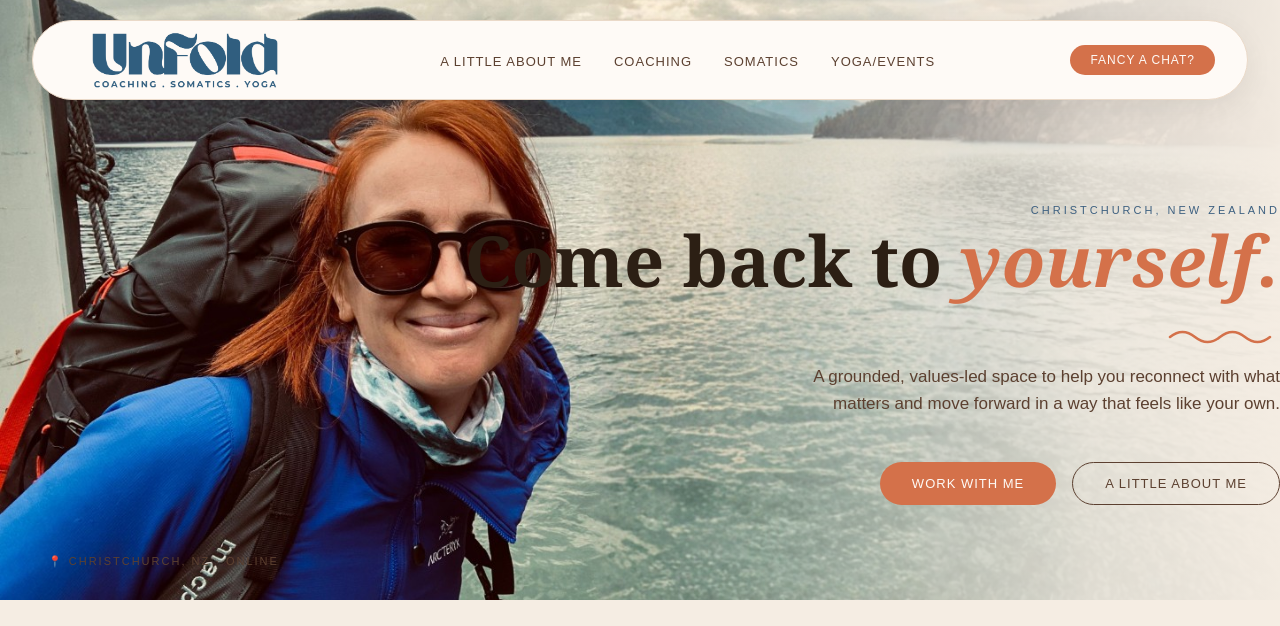
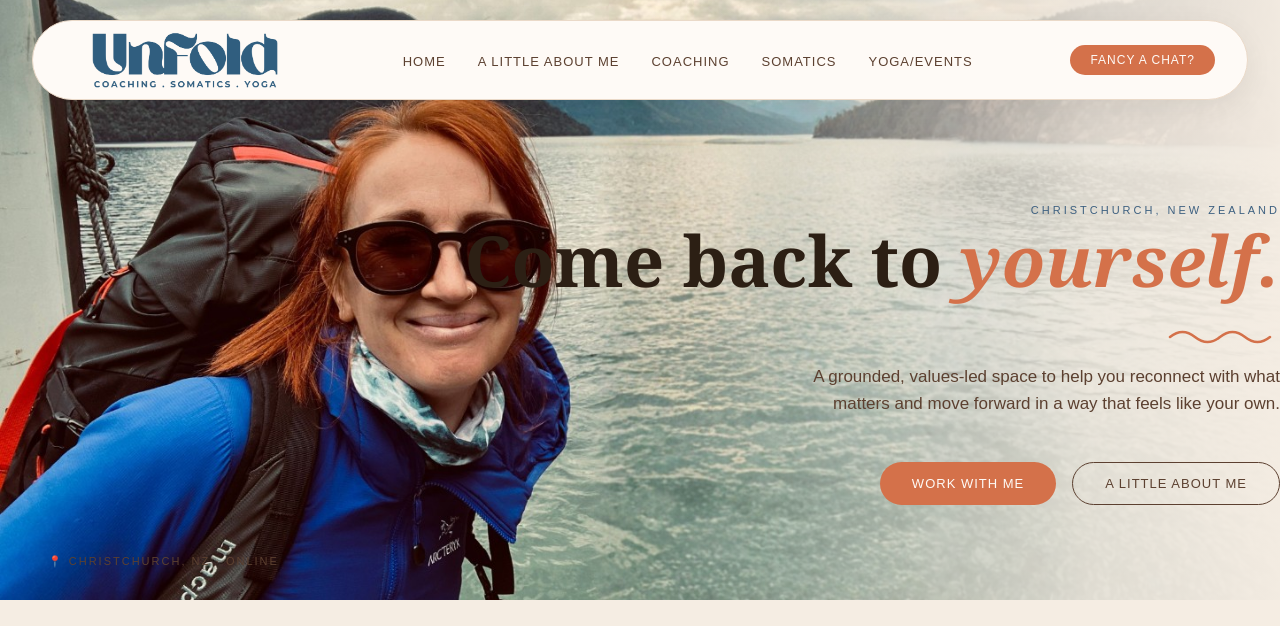
Before and after one commit to kelly541/unfoldcoachingwebsiterepo, a website: page home.html in a window 1280 px wide. Shown: the top 626 px of the page. Drawn offline with Linux system fonts and the light colour scheme.

Commit message:
feat: add Home link to navigation and footer menus across all pages

```diff
--- a/home.html
+++ b/home.html
@@ -1201,6 +1201,7 @@
     </button>
     <ul class="nav-links">
 
+      <li><a href="home.html">Home</a></li>
       <li><a href="about.html">A little about me</a></li>
       <li><a href="coaching.html">Coaching</a></li>
       <li><a href="somatics.html">Somatics</a></li>
@@ -1389,6 +1390,7 @@
         <div class="footer-col">
           <h4>Explore</h4>
           <ul>
+            <li><a href="home.html">Home</a></li>
             <li><a href="about.html">A little about me</a></li>
             <li><a href="coaching.html">Coaching</a></li>
             <li><a href="somatics.html">Somatics</a></li>
```
Also changed, not shown: about.html (+1 -0 lines), coaching.html (+1 -0 lines), contact.html (+1 -0 lines), events.html (+1 -0 lines), somatics.html (+1 -0 lines).
